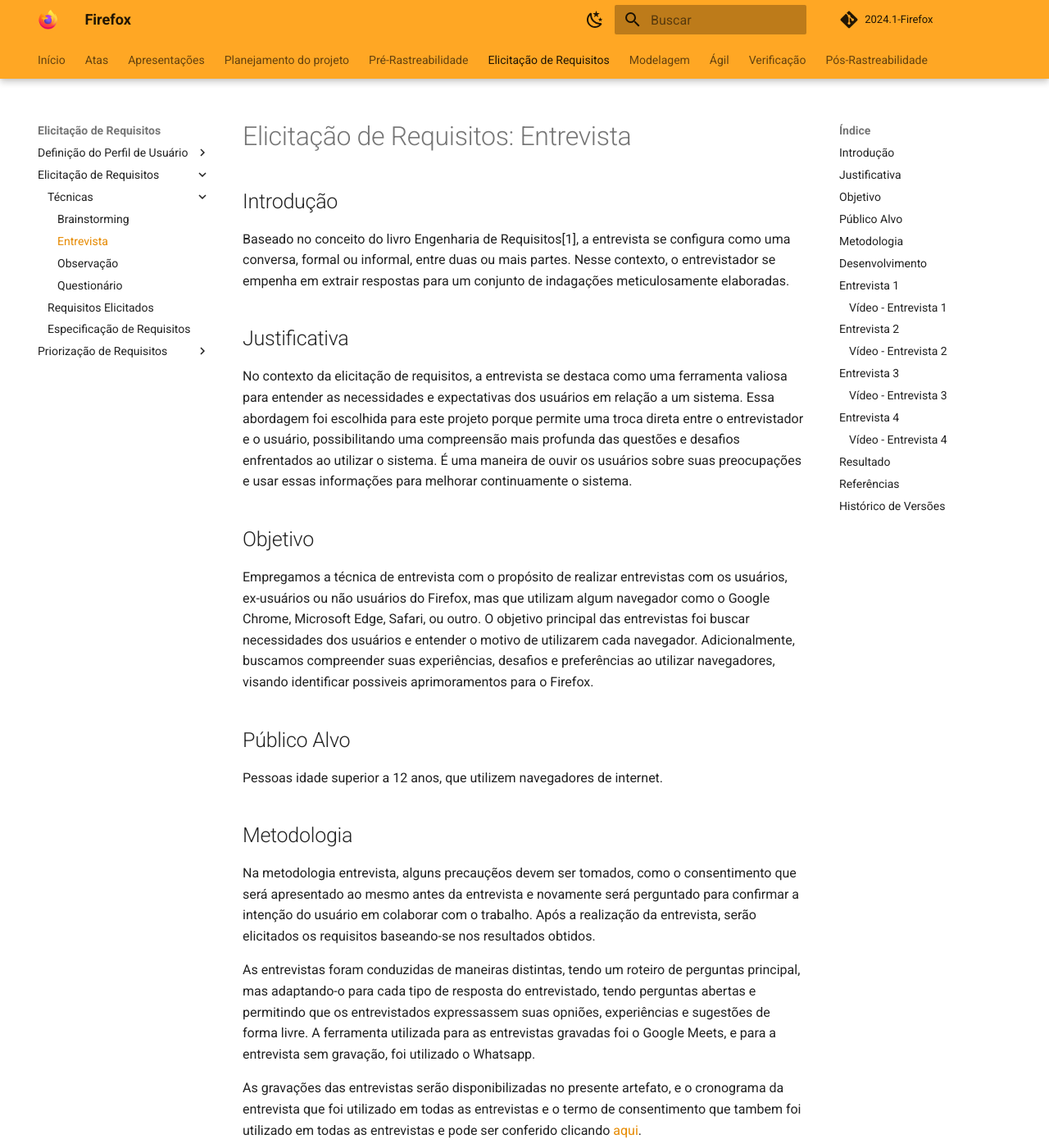
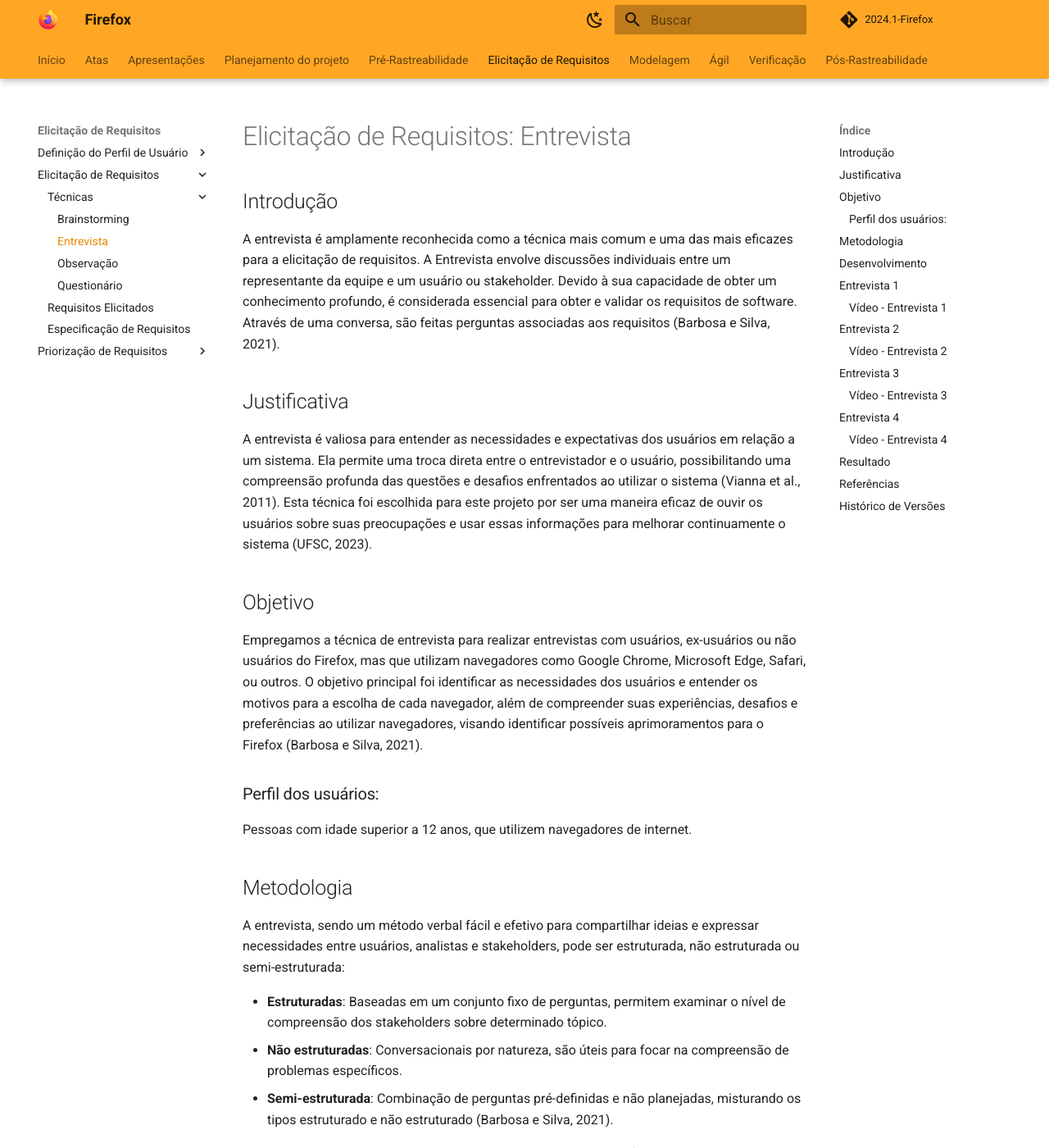
Before and after one commit to martinsglucas/Requisitos-de-Software, an MkDocs documentation site: the page built from docs/elicitacao/tecnicas/entrevista.md, in a window 1280 px wide and 1400 px high. Shown: the whole window at 82% size. Built offline with MkDocs 1.6.1 and Material for MkDocs 9.7.7, drawn with Linux system fonts in a browser that asks for light colours; comment, search, counter and statistics services are not loaded; some of the changed text lies outside the part shown.

Commit message:
update: entrevista

```diff
--- a/docs/elicitacao/tecnicas/entrevista.md
+++ b/docs/elicitacao/tecnicas/entrevista.md
@@ -1,25 +1,33 @@
 # Elicitação de Requisitos: Entrevista
 
 ## Introdução
-Baseado no conceito do livro Engenharia de Requisitos[1], a entrevista se configura como uma conversa, formal ou informal, entre duas ou mais partes. Nesse contexto, o entrevistador se empenha em extrair respostas para um conjunto de indagações meticulosamente elaboradas.
+
+A entrevista é amplamente reconhecida como a técnica mais comum e uma das mais eficazes para a elicitação de requisitos. A Entrevista envolve discussões individuais entre um representante da equipe e um usuário ou stakeholder. Devido à sua capacidade de obter um conhecimento profundo, é considerada essencial para obter e validar os requisitos de software. Através de uma conversa, são feitas perguntas associadas aos requisitos (Barbosa e Silva, 2021).
 
 ## Justificativa
-No contexto da elicitação de requisitos, a entrevista se destaca como uma ferramenta valiosa para entender as necessidades e expectativas dos usuários em relação a um sistema. Essa abordagem foi escolhida para este projeto porque permite uma troca direta entre o entrevistador e o usuário, possibilitando uma compreensão mais profunda das questões e desafios enfrentados ao utilizar o sistema. É uma maneira de ouvir os usuários sobre suas preocupações e usar essas informações para melhorar continuamente o sistema.
+
+A entrevista é valiosa para entender as necessidades e expectativas dos usuários em relação a um sistema. Ela permite uma troca direta entre o entrevistador e o usuário, possibilitando uma compreensão profunda das questões e desafios enfrentados ao utilizar o sistema (Vianna et al., 2011). Esta técnica foi escolhida para este projeto por ser uma maneira eficaz de ouvir os usuários sobre suas preocupações e usar essas informações para melhorar continuamente o sistema (UFSC, 2023).
 
 ## Objetivo
-Empregamos a técnica de entrevista com o propósito de realizar entrevistas com os usuários, ex-usuários ou não usuários do Firefox, mas que utilizam algum navegador como o Google Chrome, Microsoft Edge, Safari, ou outro. O objetivo principal das entrevistas foi buscar necessidades dos usuários e entender o motivo de utilizarem cada navegador. Adicionalmente, buscamos compreender suas experiências, desafios e preferências ao utilizar navegadores, visando identificar possiveis aprimoramentos para o Firefox.
 
-## Público Alvo
-Pessoas idade superior a 12 anos, que utilizem navegadores de internet.
+Empregamos a técnica de entrevista para realizar entrevistas com usuários, ex-usuários ou não usuários do Firefox, mas que utilizam navegadores como Google Chrome, Microsoft Edge, Safari, ou outros. O objetivo principal foi identificar as necessidades dos usuários e entender os motivos para a escolha de cada navegador, além de compreender suas experiências, desafios e preferências ao utilizar navegadores, visando identificar possíveis aprimoramentos para o Firefox (Barbosa e Silva, 2021).
+
+### Perfil dos usuários:
+Pessoas com idade superior a 12 anos, que utilizem navegadores de internet.
 
 ## Metodologia
-Na metodologia entrevista, alguns precauçẽos devem ser tomados, como o consentimento que será apresentado ao mesmo antes da entrevista e novamente será perguntado para confirmar a intenção do usuário em colaborar com o trabalho. Após a realização da entrevista, serão elicitados os requisitos baseando-se nos resultados obtidos.
 
-As entrevistas foram conduzidas de maneiras distintas, tendo um roteiro de perguntas principal, mas adaptando-o para cada tipo de resposta do entrevistado, tendo perguntas abertas e permitindo que os entrevistados expressassem suas opniões, experiências e sugestões de forma livre. A ferramenta utilizada para as entrevistas gravadas foi o Google Meets, e para a entrevista sem gravação, foi utilizado o Whatsapp.
+A entrevista, sendo um método verbal fácil e efetivo para compartilhar ideias e expressar necessidades entre usuários, analistas e stakeholders, pode ser estruturada, não estruturada ou semi-estruturada:
 
-As gravações das entrevistas serão disponibilizadas no presente artefato, e o cronograma da entrevista que foi utilizado em todas as entrevistas e o termo de consentimento que tambem foi utilizado em todas as entrevistas e pode ser conferido clicando [aqui](https://drive.google.com/drive/folders/1rE7I4LeM09IeOsDSxTvZ2_RKEwCYpVEF?usp=drive_link).
+- **Estruturadas**: Baseadas em um conjunto fixo de perguntas, permitem examinar o nível de compreensão dos stakeholders sobre determinado tópico.
+- **Não estruturadas**: Conversacionais por natureza, são úteis para focar na compreensão de problemas específicos.
+- **Semi-estruturada**: Combinação de perguntas pré-definidas e não planejadas, misturando os tipos estruturado e não estruturado (Barbosa e Silva, 2021).
 
-Após apresentar o termo de consentimento, são feitas perguntas para o participante. Como nem todos os participantes utilizavam o Firefox, as perguntas foram abertas e adaptadas para melhor interação do usuário. Tamabém foi dada a abertura para o participante expressar opiniões fora deste escopo. As perguntas poderão ser lidas na transcrição de cada entrevista.
+O processo de entrevista pode ser resumido em oito passos: identificar o stakeholder, preparar a entrevista, agendar, preparar o ambiente, conduzir, finalizar a entrevista e organizar os requisitos elicitados (UFSC, 2023).
+
+A técnica de entrevista utilizada foi a semi-estruturada, conduzidas utilizando o Google Meets. O termo de consentimento para realização das entrevistas podem ser conferidos clicando [aqui](https://drive.google.com/drive/folders/1rE7I4LeM09IeOsDSxTvZ2_RKEwCYpVEF?usp=drive_link).
+
+Após apresentar o termo de consentimento, forão feitas perguntas para o participante. Como nem todos os participantes utilizavam o Firefox, as perguntas foram abertas e adaptadas para melhor interação do usuário. Tamabém foi dada a abertura para o participante expressar opiniões fora deste escopo. As perguntas poderão ser lidas na transcrição de cada entrevista.
 
 ## Desenvolvimento
 
```
